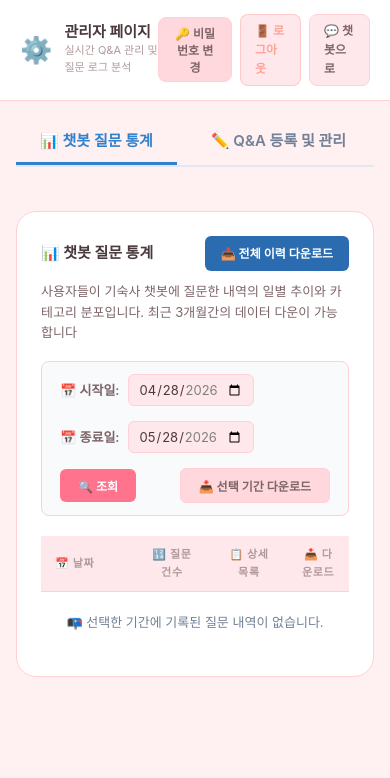
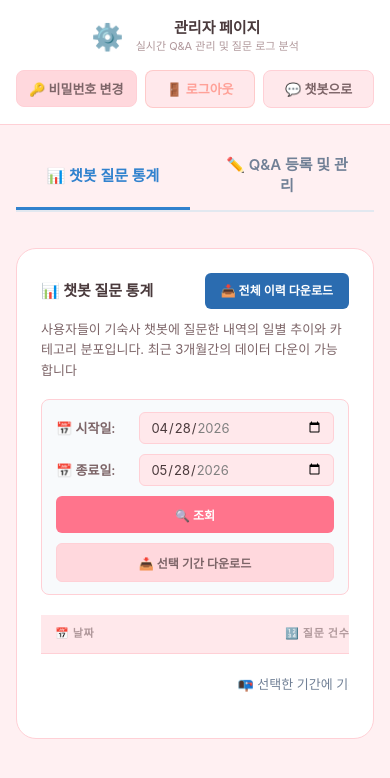
Before and after one commit to cyj6god-max/dormitory-project, a Flask app: page /admin in a window 390 px wide. Shown: the top 778 px of the page. Run offline with Flask 3, Linux system fonts and the light colour scheme; the visitor is signed in with stand-in values (Sample User, id 1); data that the repository does not hold is empty; some web fonts are replaced.

Commit message:
Feat: implement responsive layouts for the admin page header, tabs, date filters, charts, and tables

```diff
--- a/static/style.css
+++ b/static/style.css
@@ -547,11 +547,116 @@ body:not(.admin-body) {
 }
 
 /* 반응형 */
-@media (max-width: 600px) {
+@media (max-width: 768px) {
   .chat-wrap { border: none; }
-  .admin-main { padding: 16px; }
+  .admin-main { padding: 16px; gap: 16px; }
   .message.user-message { max-width: 95%; }
   .message.bot-message  { max-width: 100%; }
+
+  /* 관리자 헤더 반응형 */
+  .admin-top-bar {
+    flex-direction: column;
+    align-items: stretch;
+    gap: 12px;
+    padding: 16px;
+  }
+  .admin-top-bar .header-left {
+    justify-content: center;
+    text-align: center;
+  }
+  .admin-top-bar .header-actions {
+    justify-content: center;
+    flex-wrap: wrap;
+    gap: 8px;
+    width: 100%;
+  }
+  .admin-top-bar .header-actions .admin-btn {
+    flex: 1;
+    text-align: center;
+    padding: 8px 12px;
+    font-size: 13px;
+    white-space: nowrap;
+  }
+
+  /* 탭 가로 분할 */
+  .admin-tabs {
+    width: 100%;
+  }
+  .tab-btn {
+    flex: 1;
+    text-align: center;
+    padding: 12px 8px;
+    font-size: 13px;
+  }
+
+  /* 날짜 필터 바 반응형 */
+  .filter-bar {
+    flex-direction: column;
+    align-items: stretch !important;
+    gap: 10px !important;
+    padding: 12px 14px !important;
+  }
+  .filter-bar .filter-group {
+    display: flex;
+    justify-content: space-between;
+    align-items: center;
+    width: 100%;
+  }
+  .filter-bar .filter-group label {
+    font-size: 12px;
+  }
+  .filter-bar .filter-group input {
+    flex: 1;
+    max-width: 70%;
+    box-sizing: border-box;
+  }
+  .filter-bar button {
+    width: 100%;
+    margin-left: 0 !important;
+    padding: 10px 18px !important;
+    text-align: center;
+    justify-content: center;
+  }
+
+  /* 차트 그리드 1열로 변경 */
+  #charts-area > div {
+    grid-template-columns: 1fr !important;
+    gap: 16px !important;
+  }
+
+  /* Q&A 테이블 스크롤 보장 */
+  .qa-table-wrapper, .stats-table-wrapper {
+    overflow-x: auto;
+    -webkit-overflow-scrolling: touch;
+  }
+  .qa-table {
+    min-width: 650px;
+  }
+
+  /* Q&A 직접 추가 폼 반응형 */
+  .add-form .form-row {
+    flex-direction: column;
+    gap: 10px !important;
+    margin-bottom: 10px !important;
+  }
+  .add-form .form-row .form-group {
+    width: 100%;
+  }
+
+  /* 모달 반응형 */
+  .modal-card {
+    width: 90%;
+    margin: 20px;
+    max-height: 90vh;
+    overflow-y: auto;
+  }
+  .modal-body {
+    padding: 16px;
+    gap: 12px;
+  }
+  .modal-footer {
+    padding: 12px 16px;
+  }
 }
 
 /* ──────────────────────────────────────────
```
